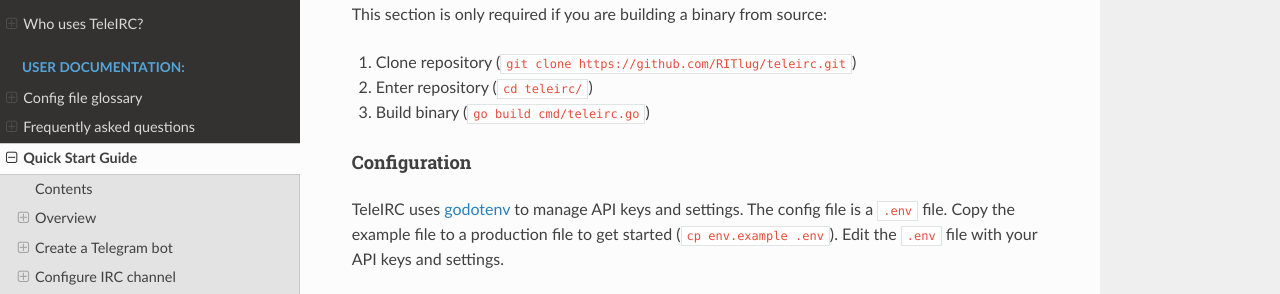
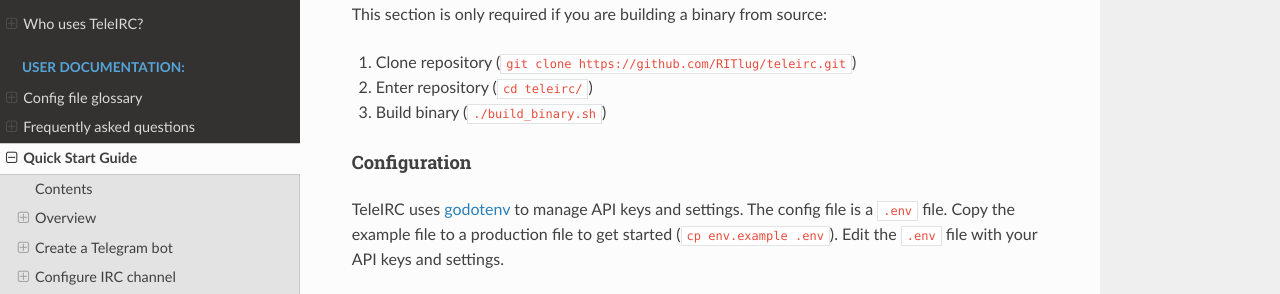
Before and after one commit to RITlug/teleirc, a Sphinx documentation site: the page built from docs/user/quick-start.md, in a window 1280 px wide and 900 px high, scrolled down 3506 px. Shown: the part 153-447 px from the top of the window. Built offline with Sphinx 7.4.7 and the Read the Docs theme 2.0.0, drawn with Linux system fonts in a browser that asks for light colours; formulas are drawn with MathJax 3.

Commit message:
Build static binary (#405)
* Use env to execute bash.

This makes it work on other platforms than Linux.

Signed-off-by: Ville Valkonen <weezelding@gmail.com>

* Build static binary.

While here, add flags that remove debug symbols and build related paths
from the binary. This reduces size from ~8MB to ~5MB.

Signed-off-by: Ville Valkonen <weezelding@gmail.com>

* Build binary by using the existing shell script.

Signed-off-by: Ville Valkonen <weezelding@gmail.com>

Signed-off-by: Ville Valkonen <weezelding@gmail.com>

```diff
--- a/docs/user/quick-start.md
+++ b/docs/user/quick-start.md
@@ -148,7 +148,7 @@
 
 1. Clone repository (`git clone https://github.com/RITlug/teleirc.git`)
 1. Enter repository (`cd teleirc/`)
-1. Build binary (`go build cmd/teleirc.go`)
+1. Build binary (`./build_binary.sh`)
 
 #### Configuration
 
```
Also changed, not shown: 1 other file.
